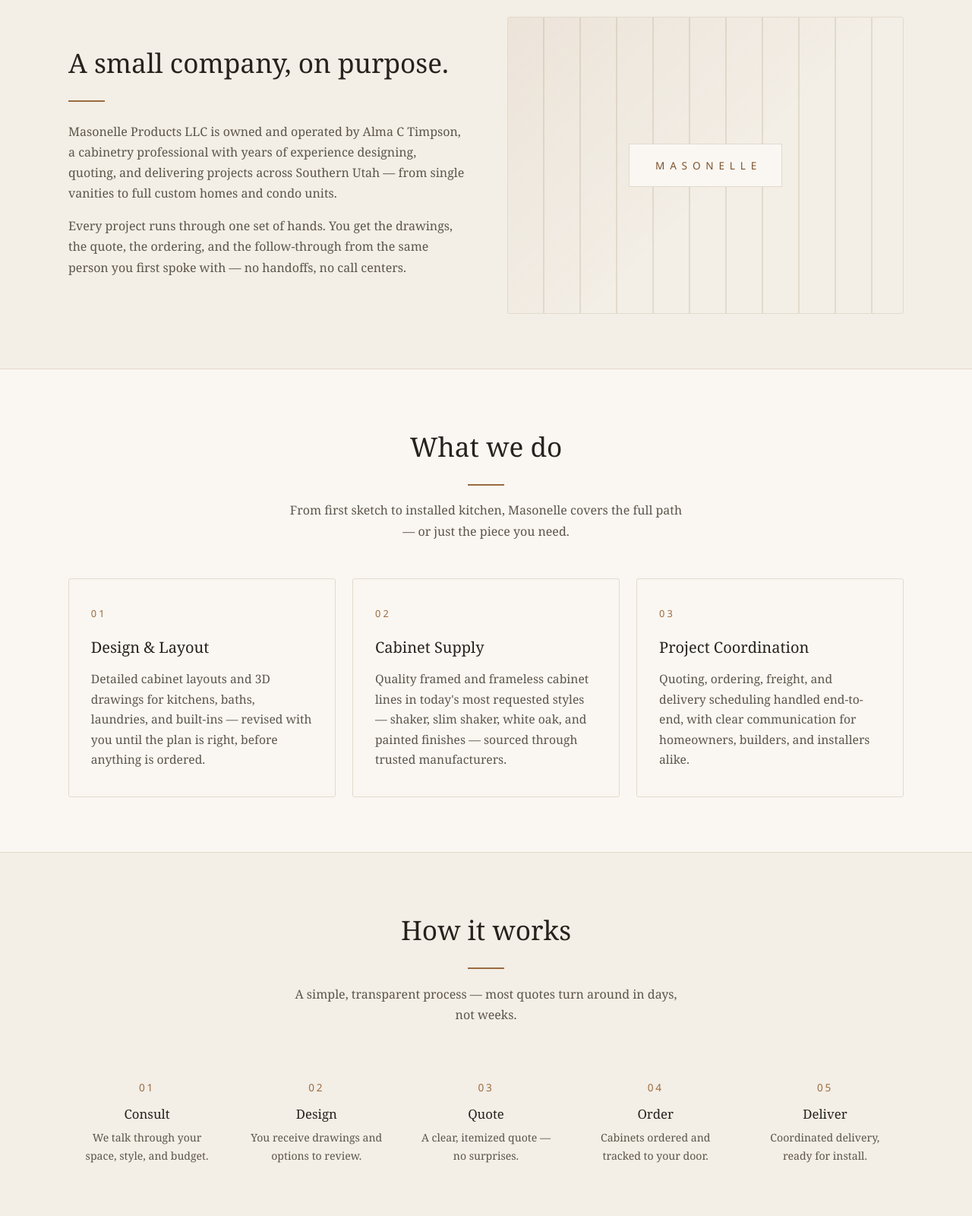
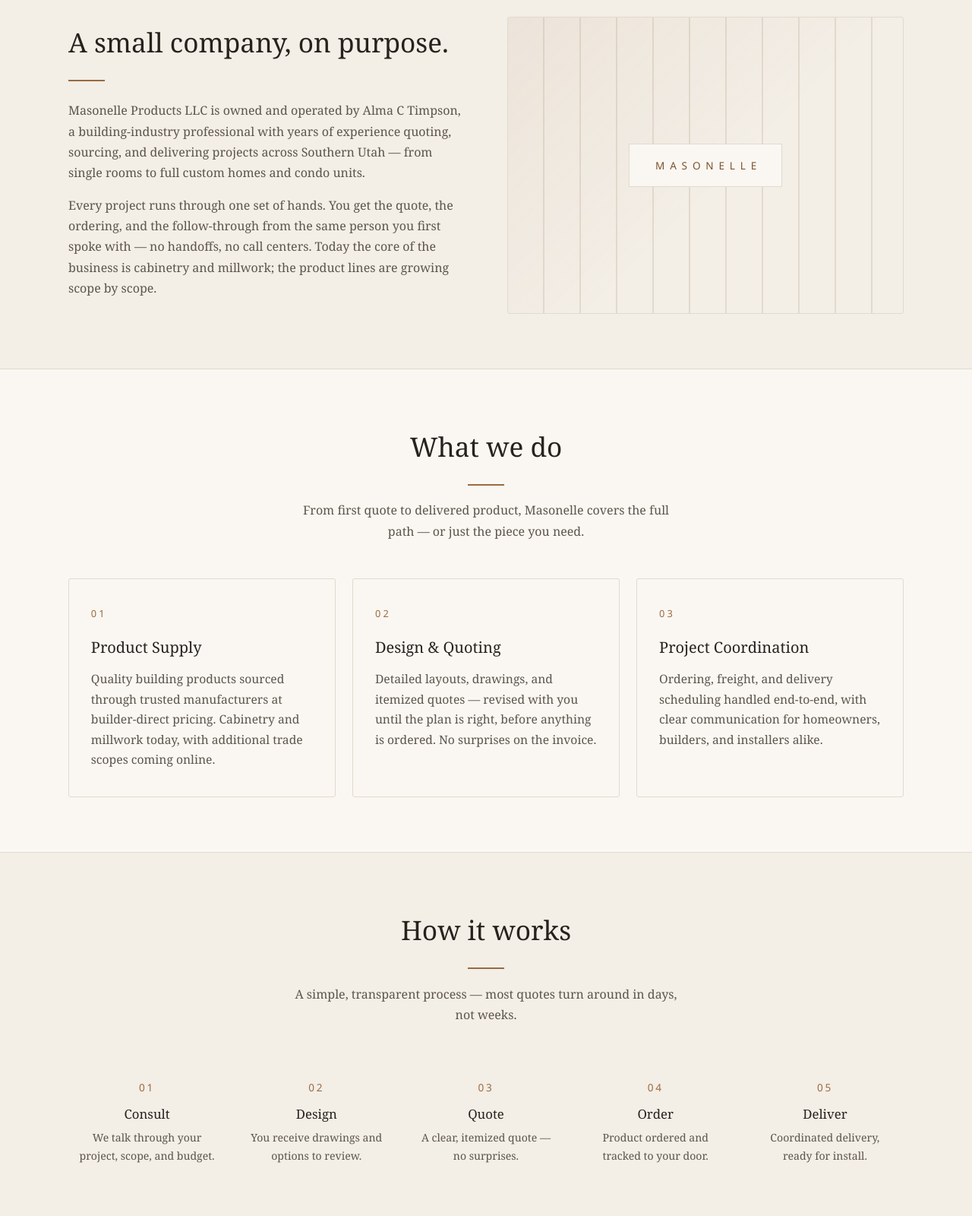
Before and after one commit to altimp94/masonelle-website, a plain HTML site: page index.html in a window 1280 px wide. Shown: the part 860-2460 px from the top of the page at 76% size. Drawn offline with Linux system fonts and the light colour scheme.

Commit message:
Broaden positioning to multi-scope building products supply; add CNAME
Co-Authored-By: Claude Fable 5 <noreply@anthropic.com>

```diff
--- a/index.html
+++ b/index.html
@@ -3,8 +3,8 @@
 <head>
 <meta charset="UTF-8">
 <meta name="viewport" content="width=device-width, initial-scale=1.0">
-<title>Masonelle Products — Fine Cabinetry, Southern Utah</title>
-<meta name="description" content="Masonelle Products LLC — boutique cabinetry design, supply, and project coordination in Southern Utah. Quality cabinets, personal service, builder-direct pricing.">
+<title>Masonelle Products — Building Products & Supply, Southern Utah</title>
+<meta name="description" content="Masonelle Products LLC — building products supply and project coordination in Southern Utah. Quality materials, personal service, builder-direct pricing.">
 <style>
   :root {
     --ivory: #faf7f2;
@@ -171,9 +171,9 @@
 
 <main id="top">
   <div class="hero">
-    <div class="kicker">Southern Utah &middot; Est. Cabinetry &amp; Millwork</div>
-    <h1>Fine cabinetry, handled personally from drawing to delivery.</h1>
-    <p>Masonelle Products is a boutique cabinetry company serving homeowners and builders across Southern Utah — thoughtful design, quality product lines, and direct, honest pricing.</p>
+    <div class="kicker">Southern Utah &middot; Building Products &amp; Supply</div>
+    <h1>Quality products, handled personally from quote to delivery.</h1>
+    <p>Masonelle Products is an independent supply company serving homeowners and builders across Southern Utah — quality product lines, straight answers, and direct, honest pricing.</p>
     <a class="btn" href="#contact">Request a Quote</a>
     <a class="btn ghost" href="#services">What We Do</a>
   </div>
@@ -183,8 +183,8 @@
       <div>
         <h2>A small company, on purpose.</h2>
         <div class="rule" style="margin: 1.2rem 0 1.6rem;"></div>
-        <p>Masonelle Products LLC is owned and operated by Alma C Timpson, a cabinetry professional with years of experience designing, quoting, and delivering projects across Southern Utah — from single vanities to full custom homes and condo units.</p>
-        <p>Every project runs through one set of hands. You get the drawings, the quote, the ordering, and the follow-through from the same person you first spoke with — no handoffs, no call centers.</p>
+        <p>Masonelle Products LLC is owned and operated by Alma C Timpson, a building-industry professional with years of experience quoting, sourcing, and delivering projects across Southern Utah — from single rooms to full custom homes and condo units.</p>
+        <p>Every project runs through one set of hands. You get the quote, the ordering, and the follow-through from the same person you first spoke with — no handoffs, no call centers. Today the core of the business is cabinetry and millwork; the product lines are growing scope by scope.</p>
       </div>
       <div class="about-mark"><div class="m">Masonelle</div></div>
     </div>
@@ -194,22 +194,22 @@
     <div class="wrap">
       <h2>What we do</h2>
       <div class="rule" style="margin-top: 1.2rem;"></div>
-      <p class="sub">From first sketch to installed kitchen, Masonelle covers the full path — or just the piece you need.</p>
+      <p class="sub">From first quote to delivered product, Masonelle covers the full path — or just the piece you need.</p>
       <div class="cards">
         <div class="card">
           <div class="num">01</div>
-          <h3>Design &amp; Layout</h3>
-          <p>Detailed cabinet layouts and 3D drawings for kitchens, baths, laundries, and built-ins — revised with you until the plan is right, before anything is ordered.</p>
+          <h3>Product Supply</h3>
+          <p>Quality building products sourced through trusted manufacturers at builder-direct pricing. Cabinetry and millwork today, with additional trade scopes coming online.</p>
         </div>
         <div class="card">
           <div class="num">02</div>
-          <h3>Cabinet Supply</h3>
-          <p>Quality framed and frameless cabinet lines in today's most requested styles — shaker, slim shaker, white oak, and painted finishes — sourced through trusted manufacturers.</p>
+          <h3>Design &amp; Quoting</h3>
+          <p>Detailed layouts, drawings, and itemized quotes — revised with you until the plan is right, before anything is ordered. No surprises on the invoice.</p>
         </div>
         <div class="card">
           <div class="num">03</div>
           <h3>Project Coordination</h3>
-          <p>Quoting, ordering, freight, and delivery scheduling handled end-to-end, with clear communication for homeowners, builders, and installers alike.</p>
+          <p>Ordering, freight, and delivery scheduling handled end-to-end, with clear communication for homeowners, builders, and installers alike.</p>
         </div>
       </div>
     </div>
@@ -221,10 +221,10 @@
       <div class="rule" style="margin-top: 1.2rem;"></div>
       <p class="sub">A simple, transparent process — most quotes turn around in days, not weeks.</p>
       <div class="steps">
-        <div class="step"><h4>Consult</h4><p>We talk through your space, style, and budget.</p></div>
+        <div class="step"><h4>Consult</h4><p>We talk through your project, scope, and budget.</p></div>
         <div class="step"><h4>Design</h4><p>You receive drawings and options to review.</p></div>
         <div class="step"><h4>Quote</h4><p>A clear, itemized quote — no surprises.</p></div>
-        <div class="step"><h4>Order</h4><p>Cabinets ordered and tracked to your door.</p></div>
+        <div class="step"><h4>Order</h4><p>Product ordered and tracked to your door.</p></div>
         <div class="step"><h4>Deliver</h4><p>Coordinated delivery, ready for install.</p></div>
       </div>
     </div>
```
Also changed, not shown: 1 other file.
